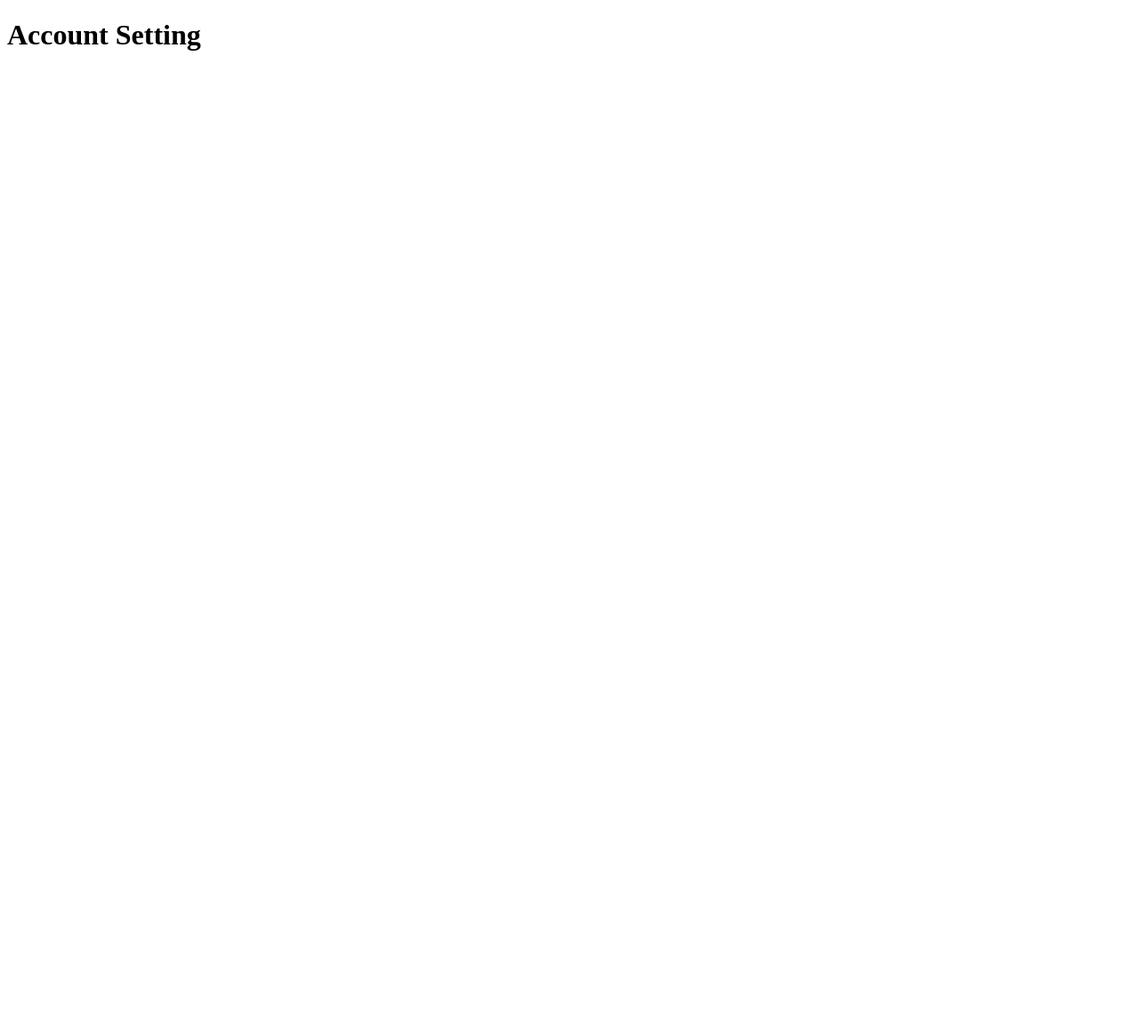
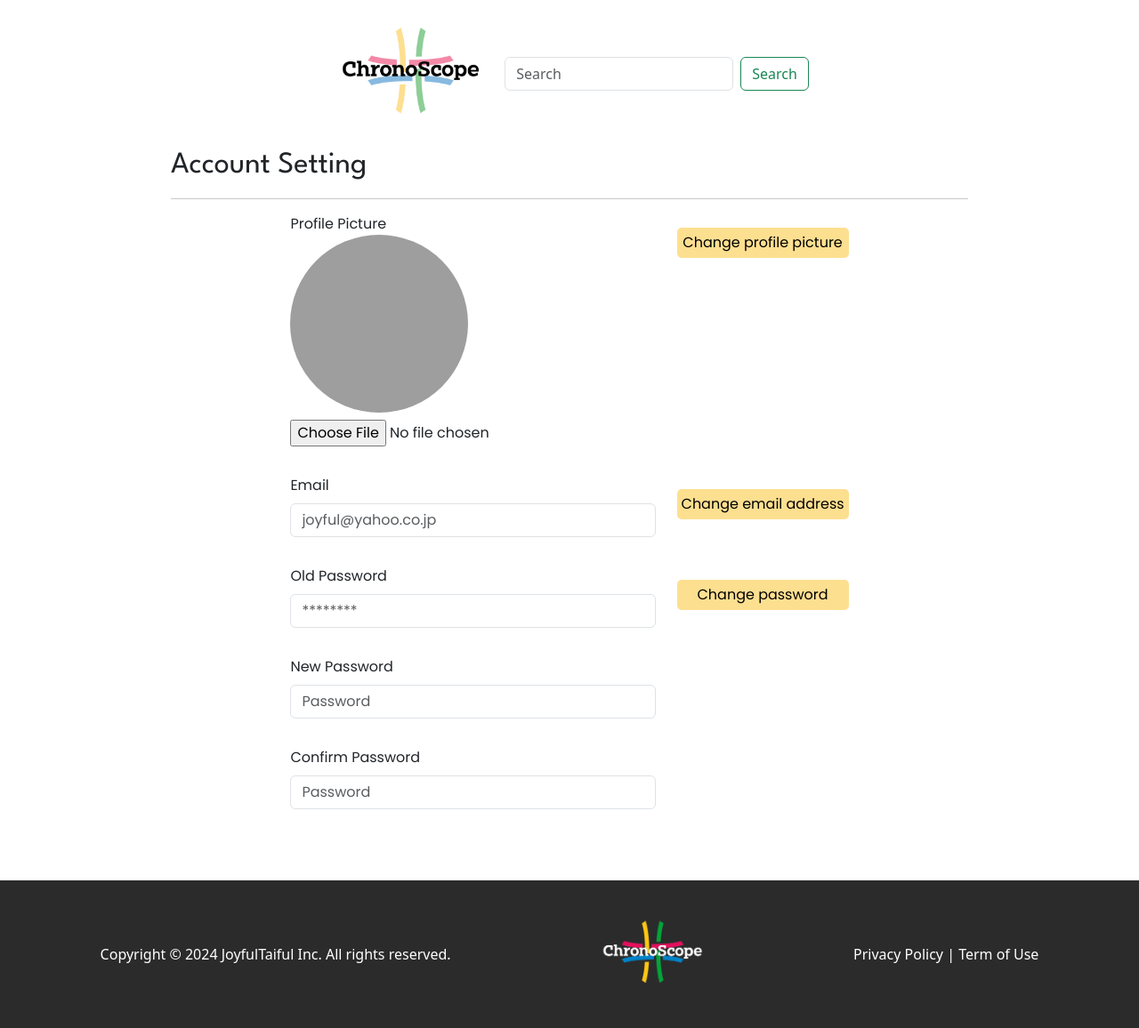
Before and after one commit to joyfuluj/News-portal, a Django app: page /account in a window 1280 px wide. Before the commit the page is almost empty. Shown: the whole page at 89% size. Before the commit the page ends 57 px from the top, so only its background shows below. Run offline with Django 5.2, Linux system fonts and the light colour scheme; grey boxes are pictures that could not be loaded.

Commit message:
account setting complete

```diff
--- /dev/null
+++ b/NewsPortal/news/static/css/account.css
@@ -0,0 +1,71 @@
+/* header */
+#logo-white {
+    width: 180px;
+}
+
+/* wrapper */
+.wrapper {
+    margin: 0 auto 0 auto;
+    width: 70%;
+}
+
+/* main */
+h1 {
+    font-size: 34px;
+    font-family: 'League Spartan';
+}
+
+#setting {
+    width: 70%;
+    margin: auto;
+}
+
+.wrapper p {
+    text-align: center;
+    font-family: 'Poppins';
+}
+
+.wrapper form {
+    font-family: 'Poppins';
+}
+
+.wrapper form img {
+    width: 200px;
+    height: 200px;
+    display: block;
+    object-fit: cover;
+}
+
+.wrapper input {
+    margin: 0.5em 0 2em 0;
+}
+
+.wrapper form button {
+    width: 100%;
+    border-radius: 5px;
+    border: none;
+    background-color: #FDDF90;
+    padding: 0.3em 0 0.3em 0;
+    margin: 1em 0 1em 0;
+}
+
+/* footer */
+#footer {
+    display: flex;
+    align-items: center;
+    justify-content: space-around;
+    background-color: #2B2B2B;
+    color: white;
+    margin-top: 3em;
+    padding: 2em;
+}
+
+#logo-black {
+    width: 130px;
+}
+
+#footer li {
+    display: inline-block;
+    text-decoration: none;
+    color: white;
+}
--- a/NewsPortal/news/templates/account.html
+++ b/NewsPortal/news/templates/account.html
@@ -1,10 +1,86 @@
+{% load static %}
 <!DOCTYPE html>
-<html>
+<html lang="en">
     <head>
+        <meta charset="utf-8">
+        <meta name="viewport" content="width=device-width, initial-scale=1">
         <title>Account</title>
+        <link href="https://cdn.jsdelivr.net/npm/bootstrap@5.3.3/dist/css/bootstrap.min.css" rel="stylesheet" integrity="sha384-QWTKZyjpPEjISv5WaRU9OFeRpok6YctnYmDr5pNlyT2bRjXh0JMhjY6hW+ALEwIH" crossorigin="anonymous">
+        <link rel="stylesheet" type="text/css" href="{% static '/css/reset.css' %}">
+        <link rel="stylesheet" type="text/css" href="{% static '/css/account.css' %}">
+        <link href="https://fonts.googleapis.com/css?family=League Spartan" rel="stylesheet">
+        <link href="https://fonts.googleapis.com/css?family=Poppins" rel="stylesheet">
     </head>
     <body>
+        <div id="header">
+            <nav class="navbar navbar-expand-lg bg-white">
+                <div class="container-fluid justify-content-center">
+                    <a class="navbar-brand" href="index"><img id="logo-white" src="{% static '/images/logo_white.png' %}" alt="logo"></a>
+                    <form class="d-flex" role="search">
+                        <input class="form-control me-2" type="search" placeholder="Search" aria-label="Search">
+                        <button class="btn btn-outline-success" type="submit">Search</button>
+                    </form>
+                </div>
+            </nav>
+        </div>
+
+        <div class="wrapper">
             <h1>Account Setting</h1>
+            <hr>
+            <div id="setting">
+                <form id="pic-form" enctype="multipart/form-data" method="post" action="#">
+                    <div class="row">
+                        <div class="form-group col-md-8">
+                            <label>Profile Picture</label>
+                            <img src="https://www.antiochchurchnc.org/wp-content/uploads/2017/05/Joyful.jpeg" class="rounded-circle me-2" alt="profile-pic">
+                            <input type="file" id="change-pic" name="change-pic">
+                        </div>
+                        <div class="col-md-4">
+                            <button type="submit">Change profile picture</button>
+                        </div>
+                    </div>
+                </form>
+                <form id="email-form" method="post" action="#">
+                    <div class="row">
+                        <div class="form-group col-md-8">
+                            <label for="email">Email</label>
+                            <input type="email" class="form-control" id="email" aria-describedby="emailHelp" placeholder="joyful@yahoo.co.jp">
+                        </div>
+                        <div class="col-md-4">
+                            <button type="submit">Change email address</button>
+                        </div>
+                    </div>
+                </form>
+                <form id="pass-form" method="post" action="#">
+                    <div class="row">
+                        <div class="form-group col-md-8">
+                            <label for="old-password">Old Password</label>
+                            <input type="password" class="form-control" id="old-password" name="old-password" placeholder="********">
 
+                            <label for="new-password">New Password</label>
+                            <input type="password" class="form-control" id="new-password" name="new-password" placeholder="Password">
+
+                            <label for="con-password">Confirm Password</label>
+                            <input type="password" class="form-control" id="con-password" name="con-password" placeholder="Password">
+                        </div>
+                        <div class="col-md-4">
+                            <button type="submit">Change password</button>
+                        </div>
+                    </div>
+                </form>
+
+            </div>
+        </div>
+
+        <div id="footer">
+            <p>Copyright &copy; 2024 JoyfulTaiful Inc. All rights reserved.</p>
+            <a class="navbar-brand" href="index"><img id="logo-black" src="{% static '/images/logo_black.png' %}" alt="logo"></a>
+            <ul>
+                <a href="#"><li>Privacy Policy</li></a> |
+                <a href="#"><li>Term of Use</li></a>
+            </ul>
+        </div>
+
+        <script src="https://cdn.jsdelivr.net/npm/bootstrap@5.3.3/dist/js/bootstrap.bundle.min.js" integrity="sha384-YvpcrYf0tY3lHB60NNkmXc5s9fDVZLESaAA55NDzOxhy9GkcIdslK1eN7N6jIeHz" crossorigin="anonymous"></script>
     </body>
 </html>
```
Lines whose indentation alone changed are shown as unchanged.
